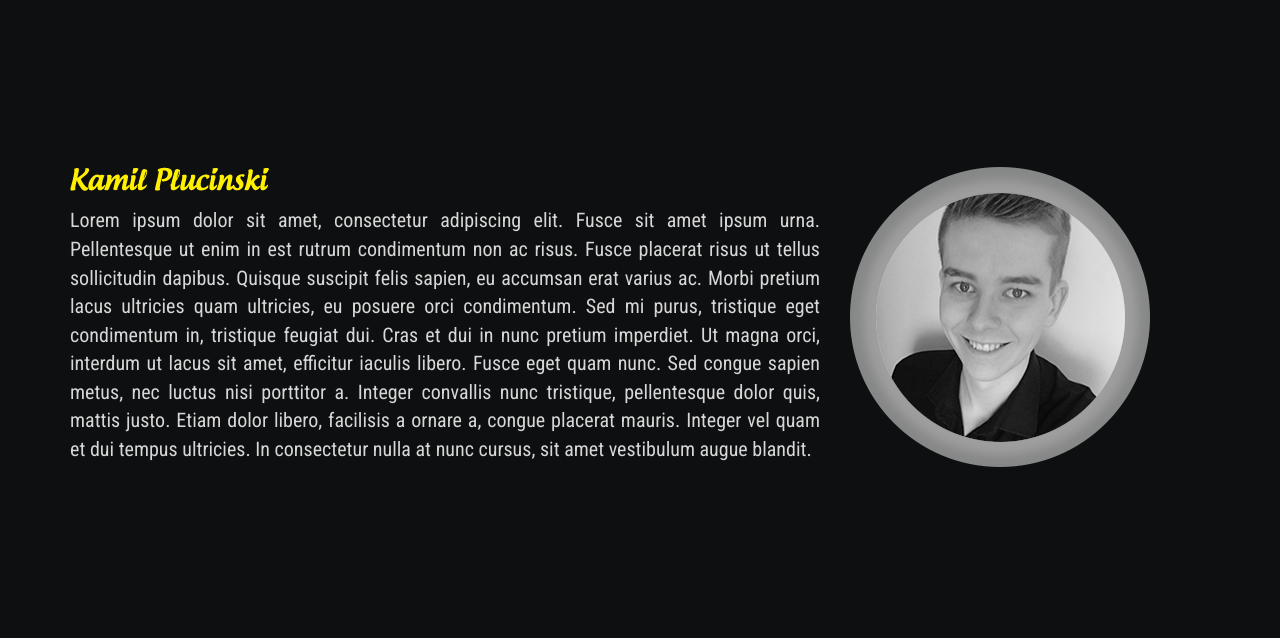
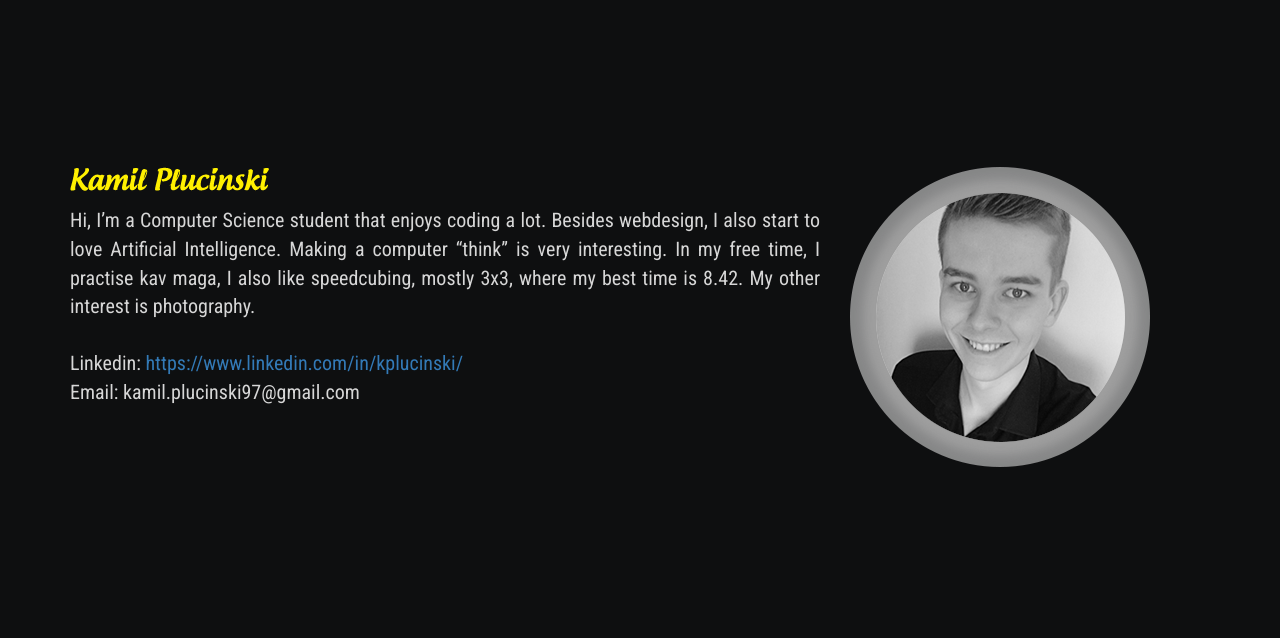
Before and after one commit to plutasnyy/vc_blog, a Django app: page / in a window 1280 px wide. Shown: the part 1990-2628 px from the top of the page. Run offline with Django 3.2, Linux system fonts and the light colour scheme; data comes from the database, SQL or seed files in the repository; both versions use the stored data as it was after the commit; some libraries are stand-ins or nearby versions.

Commit message:
about me

```diff
--- a/main/templates/index.html
+++ b/main/templates/index.html
@@ -109,7 +109,9 @@
                     <img src="{% static 'main/img/kamil_plucinski.png' %}" \>
 
                     <div class="about about_kamil">
-                        Lorem ipsum dolor sit amet, consectetur adipiscing elit. Fusce sit amet ipsum urna. Pellentesque ut enim in est rutrum condimentum non ac risus. Fusce placerat risus ut tellus sollicitudin dapibus. Quisque suscipit felis sapien, eu accumsan erat varius ac. Morbi pretium lacus ultricies quam ultricies, eu posuere orci condimentum. Sed mi purus, tristique eget condimentum in, tristique feugiat dui. Cras et dui in nunc pretium imperdiet. Ut magna orci, interdum ut lacus sit amet, efficitur iaculis libero. Fusce eget quam nunc. Sed congue sapien metus, nec luctus nisi porttitor a. Integer convallis nunc tristique, pellentesque dolor quis, mattis justo. Etiam dolor libero, facilisis a ornare a, congue placerat mauris. Integer vel quam et dui tempus ultricies. In consectetur nulla at nunc cursus, sit amet vestibulum augue blandit.
+                        Hi, I’m a Computer Science student that enjoys coding a lot. Besides webdesign, I also start to love Artificial Intelligence. Making a computer “think” is very interesting. In my free time, I practise kav maga, I also like speedcubing, mostly 3x3, where my best time is 8.42. My other interest is photography.
+</br></br>Linkedin:<a href=”https://www.linkedin.com/in/kplucinski/”> https://www.linkedin.com/in/kplucinski/</a></br>
+Email: kamil.plucinski97@gmail.com
                     </div>
                 </div>
                 <div class="col-md-4 col-xs-12 about_us_photo">
```
Also changed, not shown: db.sqlite3.
